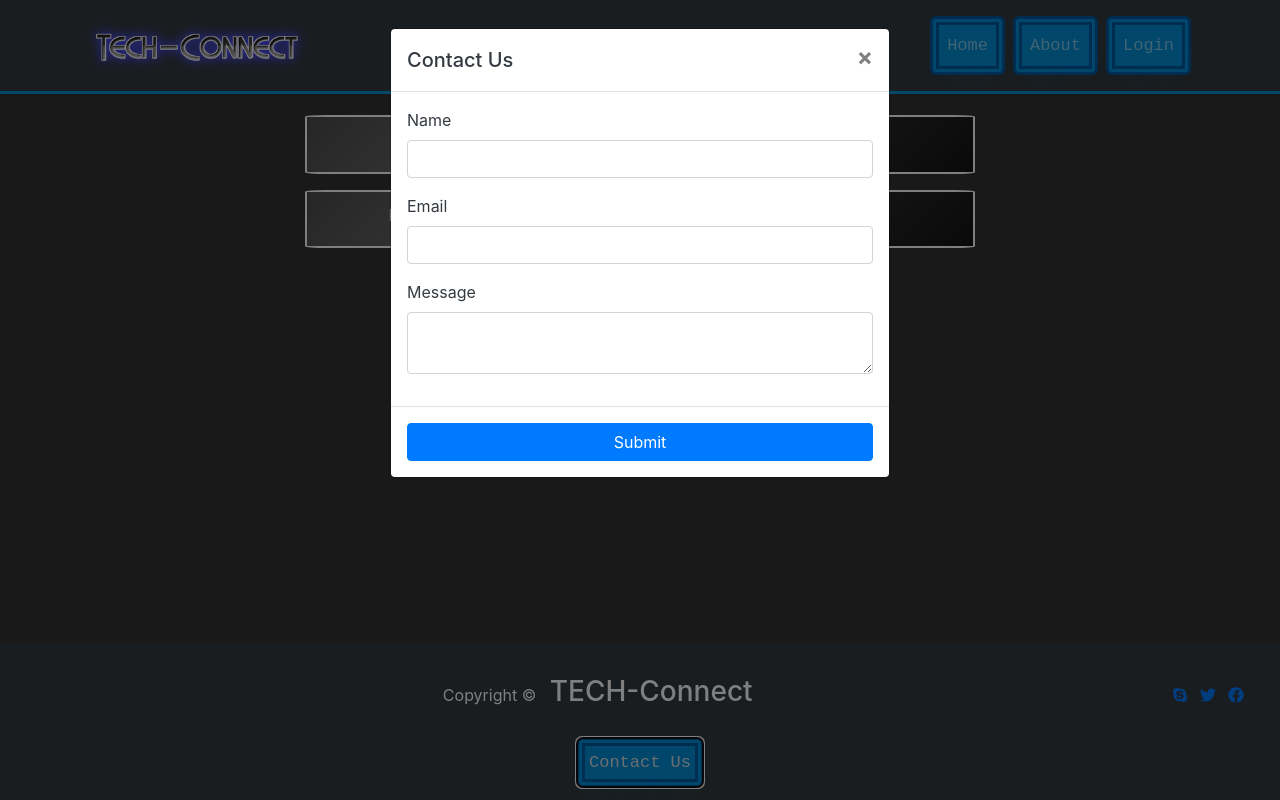
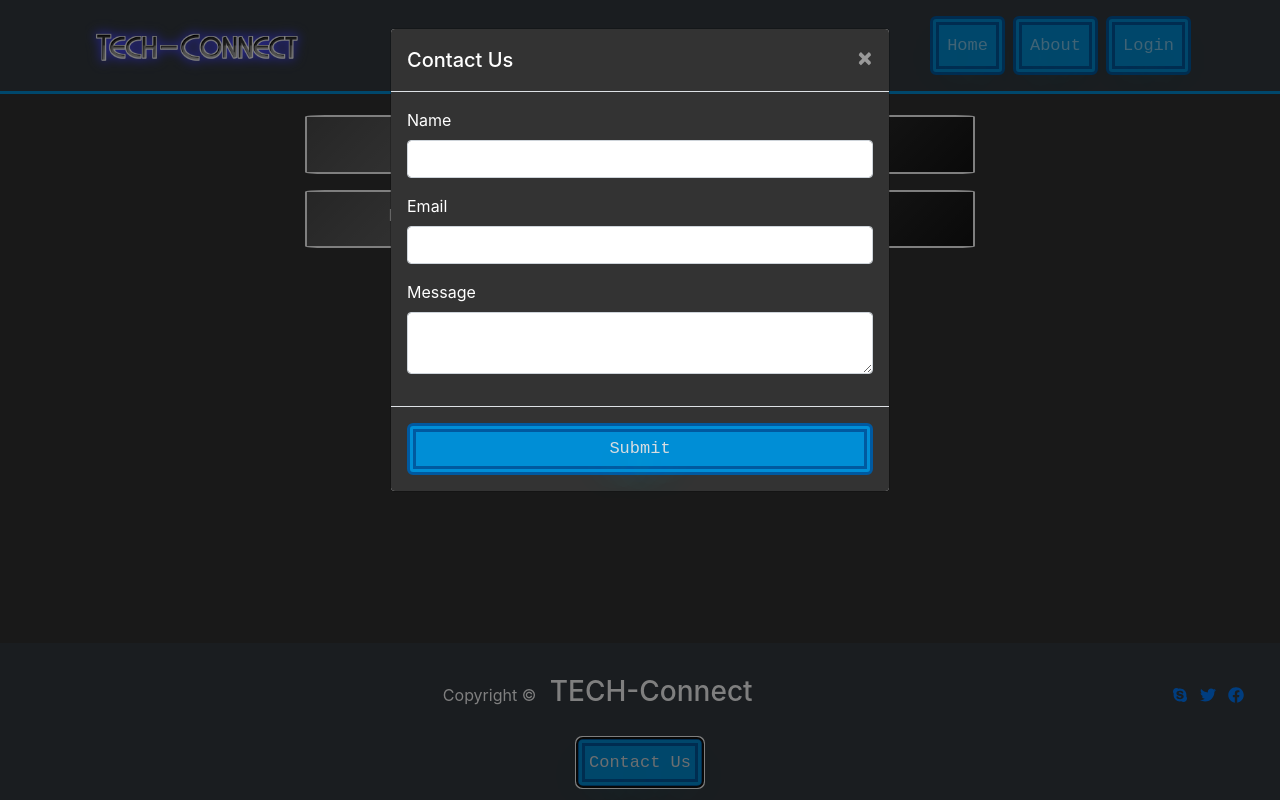
Before and after one commit to joy854/Tech-Connect, a React (Create React App) app: page /login in a window 1280 px wide. Both pictures are taken after a click on the button "Contact Us". Shown: the part 96-896 px from the top of the page. Built offline with nearby package versions, Linux system fonts and the light colour scheme; no server answers.

Commit message:
display follower posts

```diff
--- a/src/components/ChatForm.js
+++ b/src/components/ChatForm.js
@@ -42,7 +42,7 @@ export default function ChatForm() {
     <section className='section mid-container'>
       <form>
         <h1>Type your Message Below:</h1>
-        {userDetails.id}
+
         <div className='form-center'>
           <div className='form-group'>
             {/* <input
@@ -68,7 +68,7 @@ export default function ChatForm() {
           </div>
           <input
             type='button' //all chats lost on submitting :(
-            className='btn btn-primary'
+            className='BUTTON_LAI'
             value='Send Message'
             onClick={() => {
               insertChatByUser(id_to);
--- a/src/components/Footer.js
+++ b/src/components/Footer.js
@@ -37,16 +37,30 @@ export default function Footer() {
         </div>
       </footer>
 
-      <div class='modal fade text-dark' id='contactModal'>
+      <div
+        class='modal fade text-dark'
+        id='contactModal'
+        // style={{ backgroundColor: '#333333' }}
+      >
         <div class='modal-dialog'>
           <div class='modal-content'>
-            <div class='modal-header'>
+            <div
+              class='modal-header'
+              style={{ backgroundColor: '#333333', color: 'white' }}
+            >
               <h5 class='modal-title'>Contact Us</h5>
-              <button class='close' data-dismiss='modal'>
+              <button
+                class='close'
+                data-dismiss='modal'
+                style={{ color: 'white' }}
+              >
                 <span>&times;</span>
               </button>
             </div>
-            <div class='modal-body'>
+            <div
+              class='modal-body'
+              style={{ backgroundColor: '#333333', color: 'white' }}
+            >
               <form>
                 <div class='form-group'>
                   <label for='name'>Name</label>
@@ -62,8 +76,8 @@ export default function Footer() {
                 </div>
               </form>
             </div>
-            <div class='modal-footer'>
-              <button class='btn btn-primary btn-block'>Submit</button>
+            <div class='modal-footer' style={{ backgroundColor: '#333333' }}>
+              <button class='btn-block BUTTON_LAI'>Submit</button>
             </div>
           </div>
         </div>
--- a/src/components/PostForm.js
+++ b/src/components/PostForm.js
@@ -4,6 +4,8 @@ import PostList from './PostList';
 import { Redirect } from 'react-router-dom';
 import { PostContext } from '../context/post';
 import { UserContext } from '../context/user';
+import { UsersContext } from '../context/users';
+
 import Error from '../pages/Error';
 export default function PostForm() {
   const { text, url, setText, setUrl, submitPost } = React.useContext(
@@ -20,6 +22,8 @@ export default function PostForm() {
     visibleComments,
     setVisibleComments,
   } = React.useContext(UserContext);
+
+  const { followers } = React.useContext(UsersContext);
 
   function getCommentsDetailFromLocalStorage() {
     return localStorage.getItem('comments')
@@ -53,7 +57,7 @@ export default function PostForm() {
     }
     console.log('posts', postsOfUser);
     // console.log('comments', visibleComments);
-  }, []);
+  }, [followers]);
 
   // const [btnClick, setBtnClick] = React.useState(false);
 
--- a/src/components/PostItem.js
+++ b/src/components/PostItem.js
@@ -133,7 +133,7 @@ export default function PostItem({ element }) {
   //     }
   //   }
   // }, []);
-
+  console.log('POstitem');
   return (
     <div className='post-item-container' style={{ overflowWrap: 'break-word' }}>
       <div style={{ marginBottom: '0.5rem' }}>
--- a/src/components/PostList.js
+++ b/src/components/PostList.js
@@ -1,20 +1,41 @@
 import React from 'react';
-import { UsersContext, UsersProvider } from '../context/users';
+import { UsersContext } from '../context/users';
 import { UserContext } from '../context/user';
 import { PostContext } from '../context/post';
 import PostItem from './PostItem';
 import uuid from 'uuid/v4';
 export default function PostList() {
-  const { postsOfUser } = React.useContext(UserContext);
+  const { postsOfUser, user } = React.useContext(UserContext);
+  const { followers } = React.useContext(UsersContext);
   // const { users, titles, followers, followBtn, unFollowBtn } = React.useContext(
   //   UsersContext
   // );
+  const returnPosts = () => {
+    let ids = followers.filter((item) => {
+      if (item.from_id === user.id) return item;
+    });
+    const newid = {
+      from_id: user.id,
+      to_id: user.id,
+    };
+    ids.push(newid);
+    // console.log(ids);
+    const newPost = postsOfUser.filter((post) => {
+      let flag = 1,
+        i;
+      for (i = 0; i < ids.length; i++) {
+        if (ids[i].to_id === post.id) {
+          flag = 0;
+        }
+      }
+      if (flag === 0) return post;
+    });
+    // console.log(newPost);
 
-  return (
-    <div>
-      {postsOfUser.map((item) => {
-        return <PostItem key={uuid()} element={item} />;
-      })}
-    </div>
-  );
+    const arr = newPost.map((item) => {
+      return <PostItem key={uuid()} element={item} />;
+    });
+    return arr;
+  };
+  return <div>{returnPosts()}</div>;
 }
--- a/src/context/users.js
+++ b/src/context/users.js
@@ -156,7 +156,7 @@ function UsersProvider({ children }) {
     const response = getAllUser();
     getAllTitle();
     getAllFollower();
-    // console.log(followers);
+    console.log(followers);
     // setUsers(response);
     // users.map((item) => console.log(item.fname));
     // console.log(users);
--- a/src/pages/Login.js
+++ b/src/pages/Login.js
@@ -177,41 +177,44 @@ export default function Login() {
   };
 
   const onSubmitRegister = async (e) => {
-    // e.preventDefault();
+    e.preventDefault();
     console.log(image);
     if (!image)
       setImage(
-        'https://png.pngtree.com/png-vector/20190411/ourmid/pngtree-business-male-icon-vector-png-image_916468.jpg'
+        'https://www.pikpng.com/pngl/m/74-748374_laptop-user-personal-computer-computer-icons-computer-user.png'
       );
     // console.log('hi');
     let response;
-    if (!isMember) response = await registerUser();
-    else response = await loginUser();
-    // console.log(response);
+    if (!isMember) {
+      response = await registerUser();
       if (response.id) {
         const newUser = {
           username,
           id: response.id,
         };
         storeSkill(newUser.id);
+        handleAlert({ type: 'success', text: 'Succesfully Registered!' });
+        // userLogin(newUser);
+        // return <Redirect to='/' />;
+        window.location.replace('http://localhost:3000/');
+      } else {
+        handleAlert({ type: 'danger', text: 'Some error occured!' });
+      }
+    } else {
+      response = await loginUser();
+      if (response.id) {
+        const newUser = {
+          username,
+          id: response.id,
+        };
         userLogin(newUser);
         handleAlert({ type: 'success', text: 'Logged in!' });
       } else {
         handleAlert({ type: 'danger', text: 'Some error occured!' });
       }
-    //     }
-    //   .then((response) => response.json())
-    //   .then((per) => {
-    //     const obj = {
-    //       username: per.username,
-    //       id: per.id,
-    //     };
-    //     if (per.id) {
-    //       storeSkill(per.id);
-    //       userLogin(obj);
-    //     }
-    //   });
-    // console.log('reg', user.id);
+    }
+    // console.log(response);
+    // window.location.replace('http://localhost:3000/');
   };
   // React.useEffect(() => {
   //   if (user.id) return <Redirect to='/' />;
@@ -220,6 +223,14 @@ export default function Login() {
   //   if (!user.id) return <Redirect to='/home' />;
   //   else return <Error />;
   //   console.log('check', user.id);
+  // };
+
+  // const toggleLoad = () => {
+  //   // setToggleLoad((prevMember) => {
+  //   //   let isMember = !prevMember;
+  //   //   return isMember;
+  //   // });
+  //   window.location.replace('http://localhost:3000/');
   // };
   if (!user.id) {
     return (
@@ -466,4 +477,7 @@ export default function Login() {
     );
   }
   return <Redirect to='/' />;
+  // return toggleLoad();
+
+  // else toggleLoad();
 }
```
Also changed, not shown: src/pages/Home.js (+13 -0 lines). Lines whose indentation alone changed are shown as unchanged.
